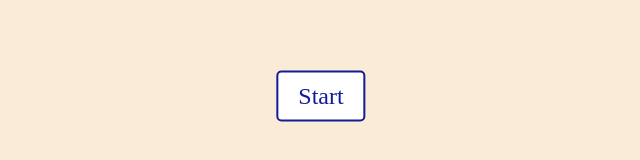
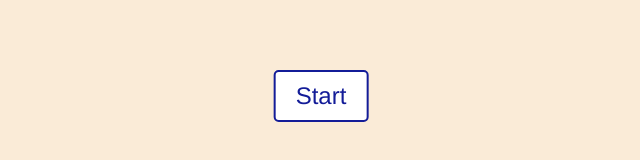
Before and after one commit to DianaMeissen/calibration, a React (Create React App) app: page / in a window 1280 px wide. Shown: the part 304-464 px from the top of the page, without its empty margins (319-959 px from the left). Built offline with nearby package versions, Linux system fonts and the light colour scheme.

Commit message:
test commit

```diff
--- a/src/mainApp/App.css
+++ b/src/mainApp/App.css
@@ -28,7 +28,7 @@ body {
 	border: 2px solid #131c98;
 	color: #131c98;
 	border-radius: 5px;
-	font-size: 24px;
+	font: 24px 'Helvetica Neue';
 	background-color: #fff;
 	position: absolute;
 	top: 50%;
--- a/src/mainApp/App.js
+++ b/src/mainApp/App.js
@@ -1,5 +1,5 @@
 import React from 'react';
-import '../mainApp/App.css';
+import './App.css';
 
 import AnimationOfCalibration from '../animationOfCalibration/AnimationOfCalibration';
 import HelloBlock from '../helloBlock/HelloBlock';
```
